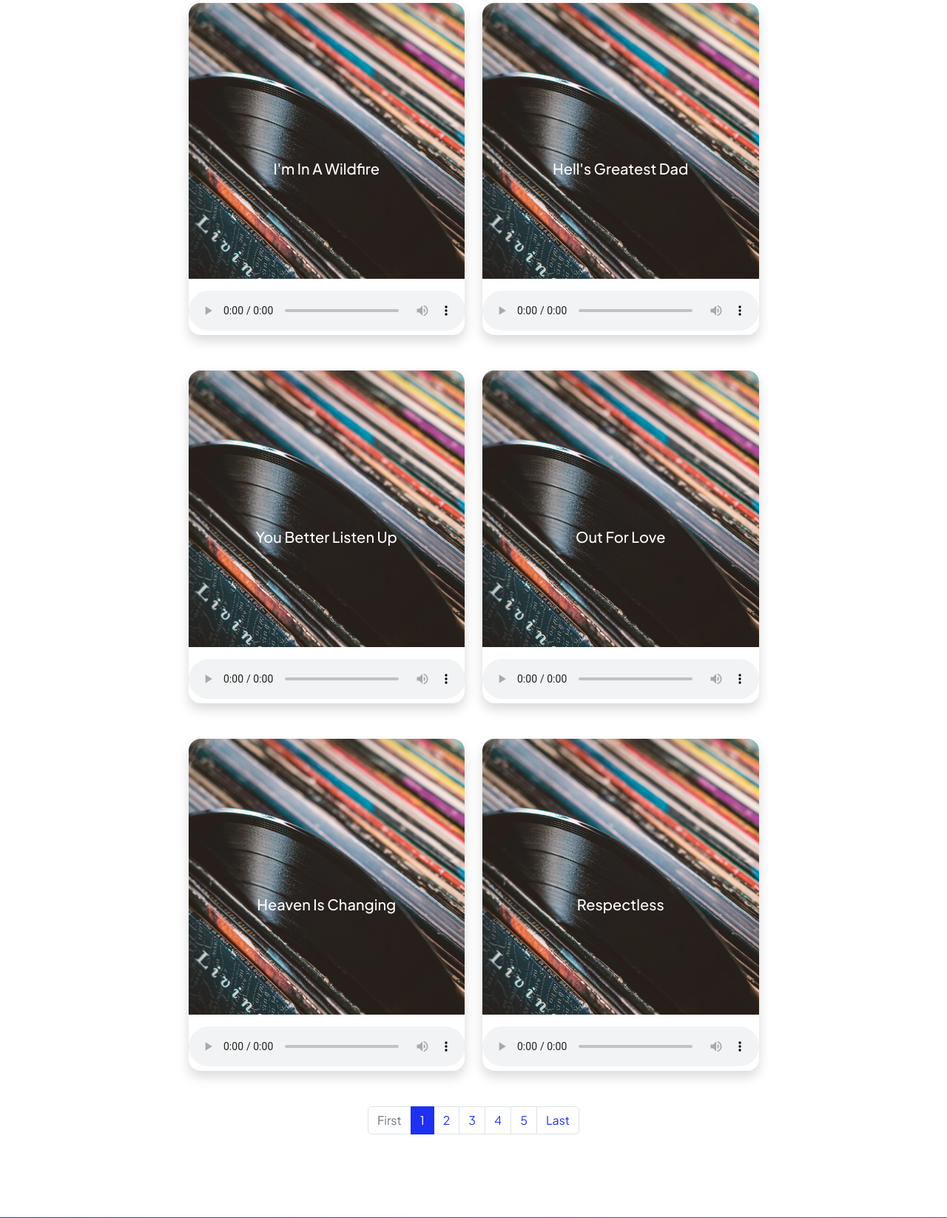
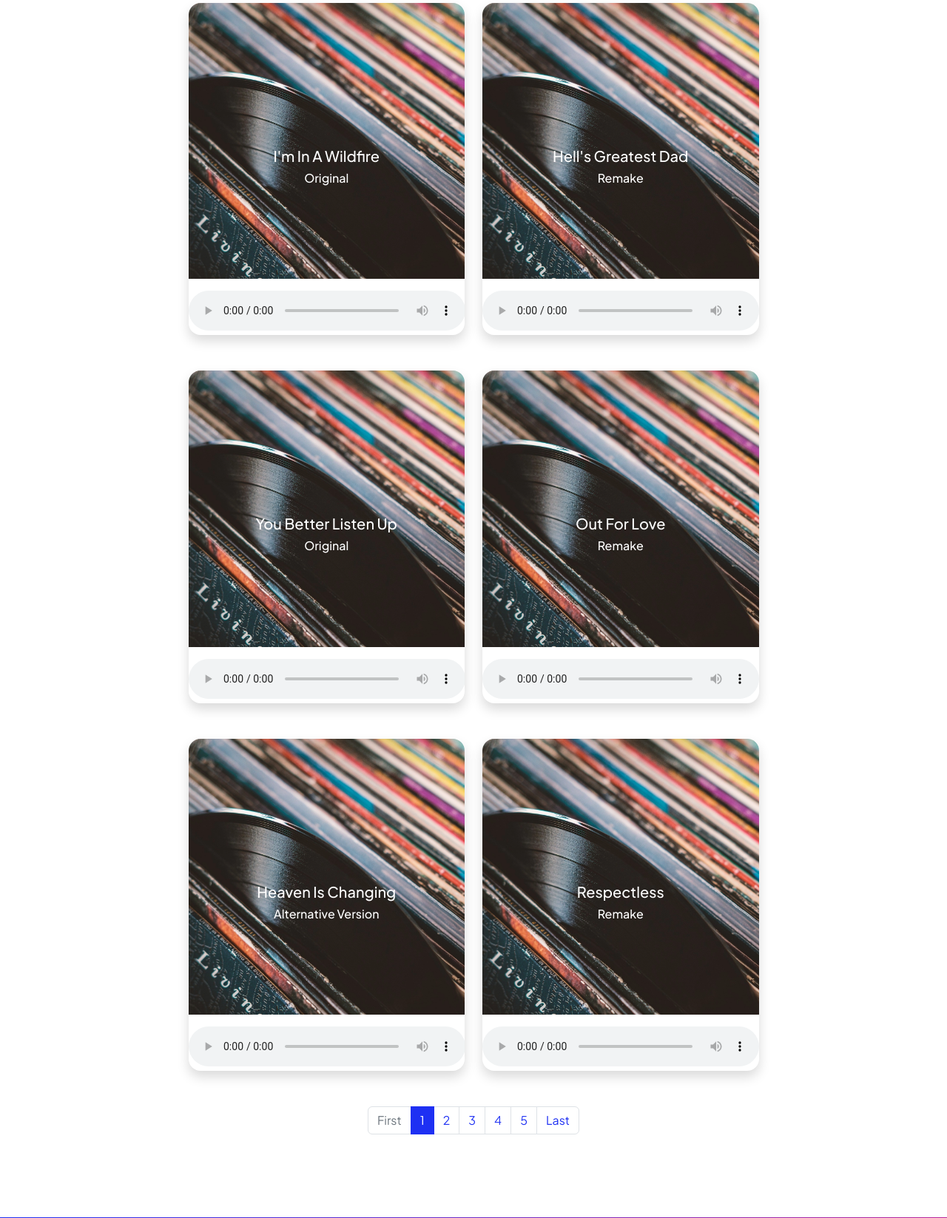
Before and after one commit to FacundoMuruchi/Music-Portfolio, a Django app: page /portfolio/commissions-list/2024/ in a window 1280 px wide. Shown: the part 222-1869 px from the top of the page at 74% size. Run offline with Django 4.2, Linux system fonts and the light colour scheme; data comes from the database, SQL or seed files in the repository; both versions use the stored data as it was after the commit; some libraries are stand-ins or nearby versions.

Commit message:
new songs

```diff
--- a/mysite/models.py
+++ b/mysite/models.py
@@ -8,6 +8,12 @@ class Com(models.Model):
         (2023, '2023'),
         (2024, '2024'),
     ])
+
+    version = models.CharField(max_length=128, choices=[
+        ('Original', 'Original'),
+        ('Remake', 'Remake'),
+        ('Alternative Version', 'Alternative Version'),
+    ], blank=True, null=True)
 
     def get_image(self):
         # Define la ruta de la imagen asociada a cada año dentro de la subcarpeta "assets" en "static"
--- a/mysite/templates/mysite/coms/coms-list.html
+++ b/mysite/templates/mysite/coms/coms-list.html
@@ -18,7 +18,10 @@
                                 <div class="card overflow-hidden shadow rounded-4 border-0 h-100">
                                     <div class="card-body p-0 position-relative">
                                         <img class="img-fluid" src="{% static song.get_image %}" alt="..." />
-                                            <h5 class="card-title text-center position-absolute w-100 text-white" style="top: 50%; transform: translateY(-50%);">{{ song.title }}</h5>
+                                        <div class="position-absolute w-100 h-100 d-flex flex-column justify-content-center align-items-center" style="top: 0; left: 0;">
+                                            <h5 class="card-title text-center text-white">{{ song.title }}</h5>
+                                            <h6 class="card-title text-center text-white">{{ song.version }}</h6>
+                                        </div>
                                         {% if song.preview %}
                                             <audio id="audio-{{ forloop.counter }}" class="audio-player w-100 mt-3" controls>
                                                 <source src="{{ song.preview.url }}" type="audio/mpeg">
@@ -34,12 +37,10 @@
                     {% else %}
                         <h1>Coming soon...</h1>
                     {% endif %}
-
                     <script>
                         document.addEventListener('DOMContentLoaded', function () {
                             const audioPlayers = document.querySelectorAll('.audio-player');
                             let currentAudio = null;
-
                             audioPlayers.forEach(player => {
                                 player.addEventListener('play', function () {
                                     if (currentAudio && currentAudio !== this) {
@@ -50,7 +51,6 @@
                             });
                         });
                     </script>
-
                 </div>
                 <!-- Paginación -->
                 <div class="pagination justify-content-center">
@@ -74,6 +74,7 @@
         </div>
     </div>
 </section>
+
 <!-- Call to action section-->
 <section class="py-5 bg-gradient-primary-to-secondary text-white">
     <div class="container px-5 my-5">
```
Also changed, not shown: db.sqlite3, mysite/migrations/0014_com_version.py (added), mysite/migrations/0015_alter_com_version.py (added), mysite/migrations/0016_alter_com_version.py (added), 6 other files. Lines whose indentation alone changed are shown as unchanged.
